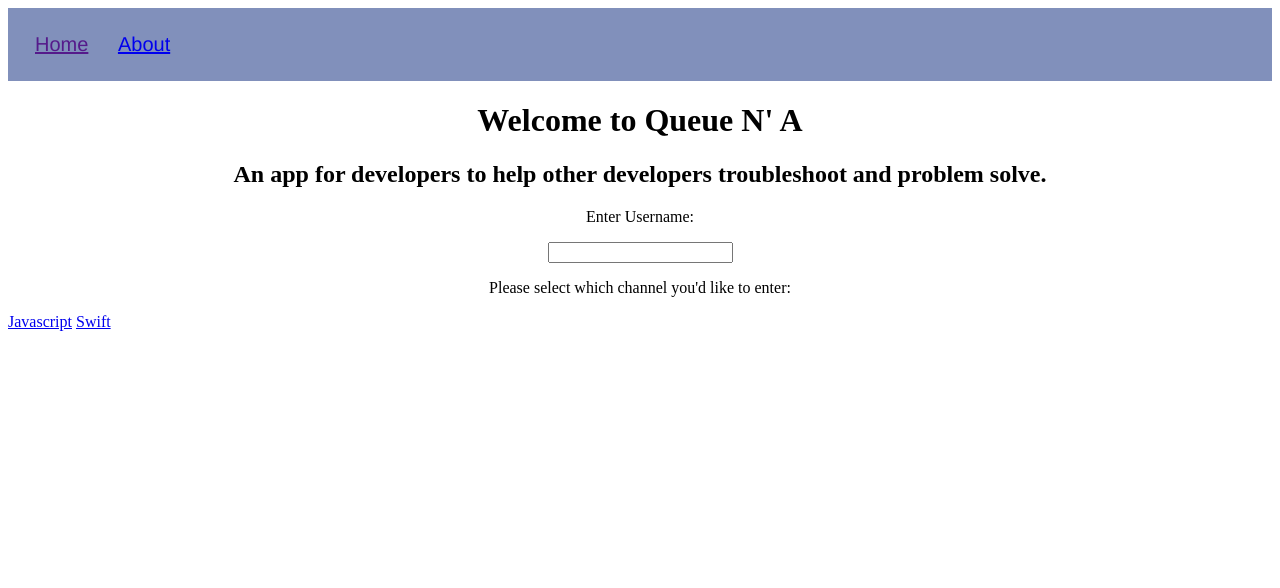
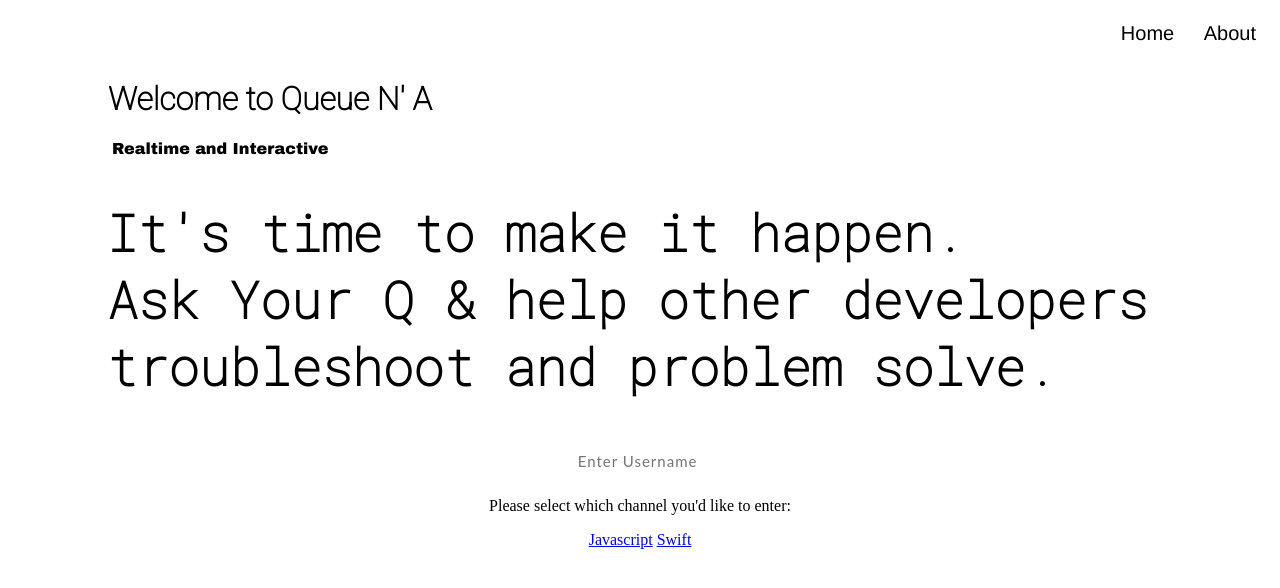
Before and after one commit to SurgamSurgam/chatroom_hackathon, a website: page public/index.html in a window 1280 px wide. Drawn offline with nearby package versions, Linux system fonts and the light colour scheme; no server answers.

Commit message:
homepage css

```diff
--- a/public/index.css
+++ b/public/index.css
@@ -1,21 +1,52 @@
-.config-value.set {
+/* .config-value.set {
     color:seagreen;
 }
 
 .config-value.unset {
     color:darkred;
+} */
+
+/* body, html {
+  height: 100%;
 }
 
+.bg {
+  background-image: url("https://i.pinimg.com/564x/03/b4/49/03b4496fb74a23e9096760c0f07b3810.jpg");
+  height: 50%;
+  background-position: center;
+  background-repeat: no-repeat;
+  background-size: cover;
+} */
+
+/* html {
+  background: url("https://i.pinimg.com/564x/03/b4/49/03b4496fb74a23e9096760c0f07b3810.jpg") no-repeat center center fixed;
+  -webkit-background-size: cover;
+  -moz-background-size: cover;
+  -o-background-size: cover;
+  background-size: cover;
+} */
+
+/* .bg {
+  background: url("https://i.pinimg.com/564x/d2/70/ba/d270ba697fd60983831856704d524b7f.jpg") no-repeat center center fixed;
+  background-size: contain;
+  background-repeat: no-repeat;
+  height: 100%;
+  overflow: hidden;
+} */
+
+
+
 nav {
-  background: rgb(129, 144, 187);
+  /* background: rgb(129, 144, 187); */
   width: 100%;
   font-size: 20px;
-  font-family: "Whitney A", "Whitney B", Helvetica, Arial, sans-serif;
+  font-family: Helvetica, Arial, sans-serif;
 }
 
 nav ul {
-  padding: 15px;
+  padding: 4px;
   margin: 0;
+  text-align: right;
 }
 
 nav ul li {
@@ -25,32 +56,89 @@ nav ul li {
 }
 
 nav ul li:hover {
-  background: rgb(224, 223, 124);
+  background: rgb(174, 210, 252);
 }
 
 nav ul li a {
-  color: rgb(117, 150, 187)
-  text-decoration: none;
-  padding: 12px;
+  color: black;
+  text-decoration:none;
+  padding:12px;
 }
 
 nav ul li a:hover {
-  color: black;
+  color: rgb(156, 145, 145);
   text-decoration: none;
 }
 
 h1 {
-  text-align: center;
+  font-family: 'Roboto', sans-serif;
+  text-align: left;
+  padding-left: 100px;
+}
+
+.small-text {
+  text-align: left;
+  font-family: 'Archivo Black', sans-serif;
+  padding: 0px 33px;
+  margin-left: 71px;
+
 }
 
 h2 {
-  text-align: center;
+  font-family: 'Roboto Mono', monospace;
+  text-align: left;
+  font-size: 51px;
+  padding: 0px 40px;
+  margin-left: 59px;
 }
 
 form{
   text-align: center;
 }
 
+.username {
+  margin: 12px 45%;
+  position: relative;
+}
+
+input[type="text"]{
+  font: 15px/24px "Lato", Arial, sans-serif;
+  color: #333; width: 100%;
+  box-sizing: border-box;
+  letter-spacing: 1px;}
+
+.effect {
+  border: 0;
+  padding: 5px 0 7px;
+  border: 1px solid transparent;
+  transition: 0.4s;
+}
+
+.effect:focus {
+  padding: 5px 14px 7px;
+  transition: 0.4s;
+  outline: none;
+}
+
+.effect ~ .focus-border{
+  position: absolute;
+  height: 0; bottom: 0;
+  left: 0; width: 100%;
+  transition: 0.4s;
+  z-index: -1;
+}
+
+.effect:focus ~ .focus-border{
+  transition: 0.4s;
+  height: 36px;
+  border: 2px solid rgb(77, 133, 189);
+  z-index: 1;
+}
+
 p {
   text-align: center;
 }
+
+.buttons {
+  text-align: center;
+}
--- a/public/index.html
+++ b/public/index.html
@@ -2,8 +2,9 @@
 <html lang="en">
 <head>
   <title>Queue N' A</title>
-
-
+  <link href="https://fonts.googleapis.com/css?family=Roboto:100" rel="stylesheet">
+  <link href="https://fonts.googleapis.com/css?family=Archivo+Black" rel="stylesheet">
+  <link href="https://fonts.googleapis.com/css?family=Roboto+Mono:100" rel="stylesheet">
 
   <link rel="stylesheet" href="index.css">
 </head>
@@ -11,26 +12,32 @@
   <div class="container">
     <nav>
       <ul>
-        <li><a id="notifyDemoButton" class="btn btn-lg" href="">Home</a></li>
-        <li><a id="notifyDemoButton" class="btn btn-lg" href="/about/">About</a></li>
+        <!-- <li><a id="notifyDemoButton1" class="btn" href="">Queue N'A</a></li> -->
+        <li><a id="notifyDemoButton2" class="btn btn-lg" href="/">Home</a></li>
+        <li><a id="notifyDemoButton3" class="btn btn-lg" href="/about/">About</a></li>
       </ul>
   </nav>
 
     <h1>Welcome to Queue N' A</h1>
+    <div class="small-text">Realtime and Interactive</div>
 
-    <h2>An app for developers to help other developers troubleshoot and problem solve.</h3>
+    <h2>It's time to make it happen. <br>
+      Ask Your Q & help other developers troubleshoot and problem solve.</h3>
 
-  <p>Enter Username:</p>
+  <!-- <p>Enter Username:</p> -->
 
-  <form className="username">
-    <input type="text" name='username'>
-  </form>
+  <div class="username">
+    <input class="effect" type="text" placeholder="Enter Username">
+    <span class="focus-border"></span>
+  </div>
 
   <p>Please select which channel you'd like to enter:</p>
 
 
-  <a id="chatDemoButton" class="btn btn-lg" href="/chat_javascript/">Javascript</a>
-  <a id="chatDemoButton" class="btn btn-lg btn-danger" href="/chat_swift/">Swift</a>
+  <div class="buttons">
+    <a id="chatDemoButton1" class="btn btn-lg" href="/chat_javascript/">Javascript</a>
+    <a id="chatDemoButton2" class="btn btn-lg btn-danger" href="/chat_swift/">Swift</a>
+  </div>
   <!-- <select className = 'dropdown'>
     <option value="emp"></option>
       <option value="room1">Javascript</option>
@@ -52,5 +59,8 @@
     src="https://maxcdn.bootstrapcdn.com/bootstrap/3.3.7/js/bootstrap.min.js"
     integrity="sha384-Tc5IQib027qvyjSMfHjOMaLkfuWVxZxUPnCJA7l2mCWNIpG9mGCD8wGNIcPD7Txa"></script>
   <script src="config-check.js"></script>
+
 </body>
+<div class="bg"></div>
+
 </script>
```
